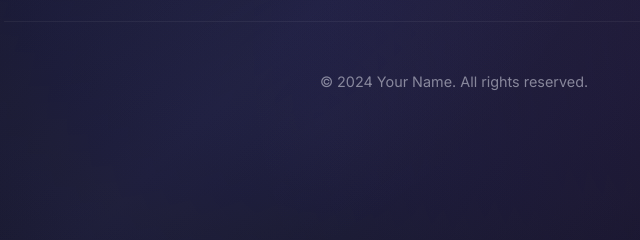
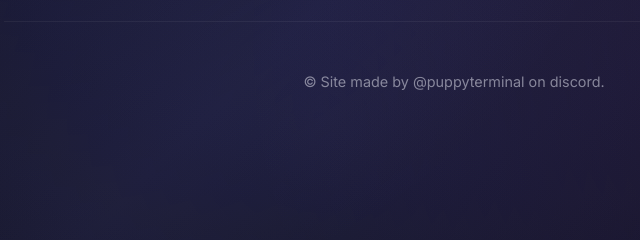
Before and after one commit to sluttypuppyxd/port, a plain HTML site: page index.html in a window 1280 px wide. Shown: the part 530-770 px from the top of the page, 186-826 px from the left. Drawn offline with Linux system fonts and the light colour scheme.

Commit message:
Add files via upload

```diff
--- a/index.html
+++ b/index.html
@@ -55,7 +55,7 @@
 
         <!-- Footer -->
         <footer class="footer">
-            <p>© 2024 Your Name. All rights reserved.</p>
+            <p>© Site made by @puppyterminal on discord.</p>
         </footer>
     </div>
 
```
